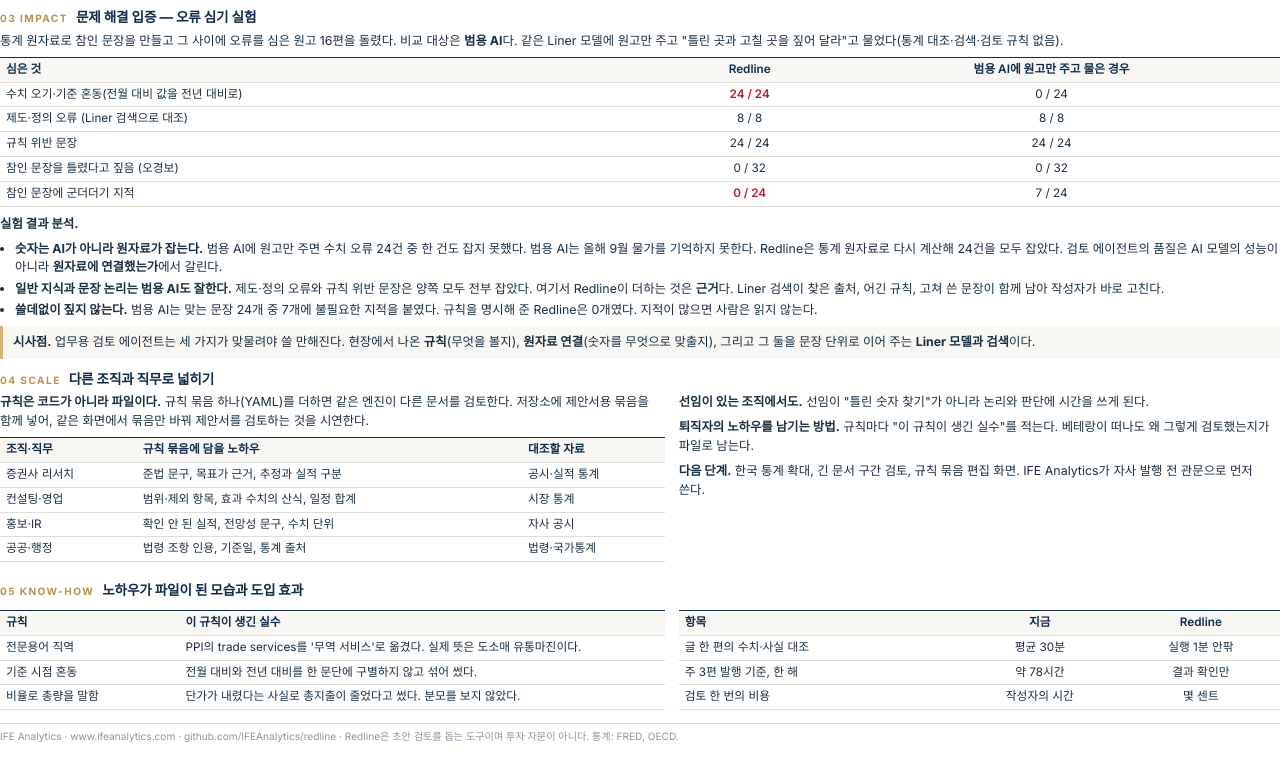
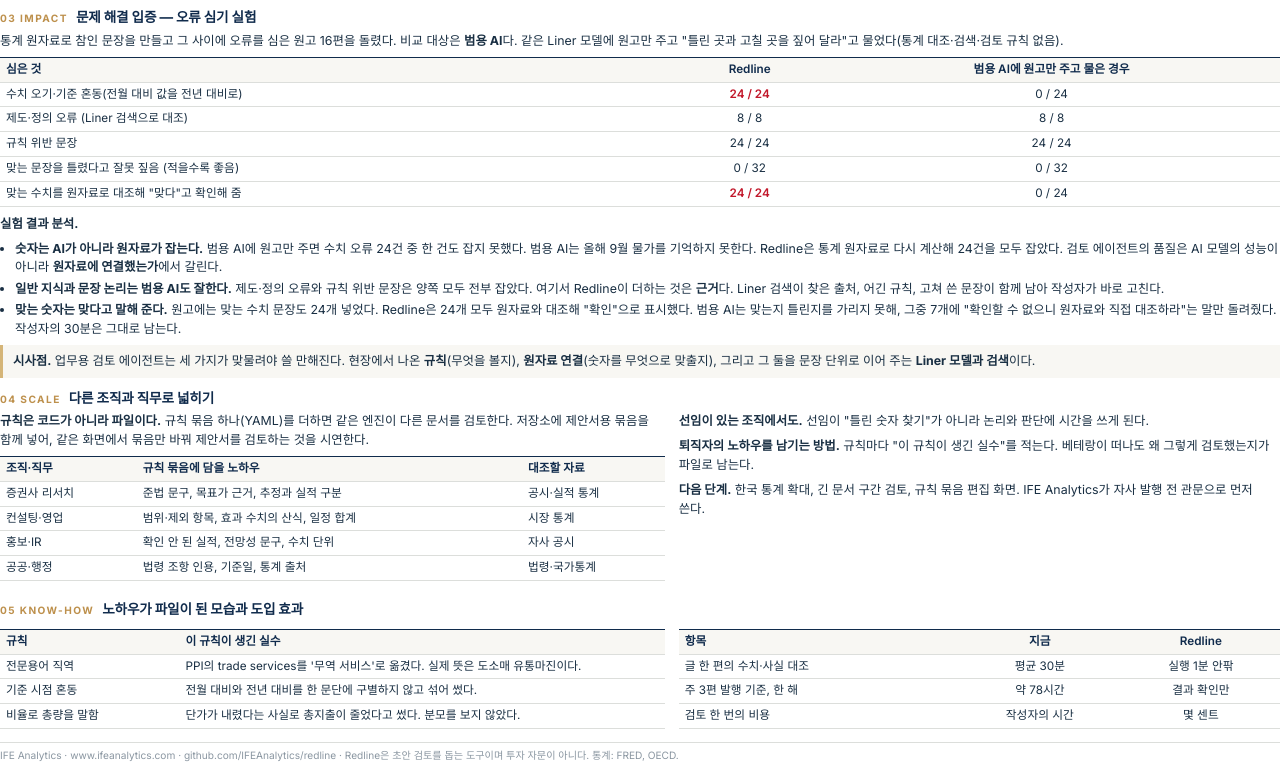
Before and after one commit to IFEAnalytics/redline, a plain HTML site: page docs/plan.html in a window 1280 px wide. Shown: the part 903-1667 px from the top of the page. Drawn offline with Linux system fonts and the light colour scheme.

Commit message:
실험 표·분석의 모호한 '군더더기 지적' 표현 수정: 맞는 수치를 원자료로 확인(24/24 대 0/24)으로 바꾸고 범용 AI의 실제 응답 내용 반영
Co-Authored-By: Claude Fable 5.2 <noreply@anthropic.com>
Claude-Session: https://claude.ai/code/session_01Hsb1Zqs2nKm49MCUT2EsYw

```diff
--- a/docs/plan.html
+++ b/docs/plan.html
@@ -77,13 +77,13 @@ footer{margin-top:5px;font-size:7.6pt;color:#8a96a1;border-top:1px solid #dcdedb
 <tr><td>수치 오기·기준 혼동(전월 대비 값을 전년 대비로)</td><td class="n red">24 / 24</td><td class="n">0 / 24</td></tr>
 <tr><td>제도·정의 오류 (Liner 검색으로 대조)</td><td class="n">8 / 8</td><td class="n">8 / 8</td></tr>
 <tr><td>규칙 위반 문장</td><td class="n">24 / 24</td><td class="n">24 / 24</td></tr>
-<tr><td>참인 문장을 틀렸다고 짚음 (오경보)</td><td class="n">0 / 32</td><td class="n">0 / 32</td></tr>
-<tr><td>참인 문장에 군더더기 지적</td><td class="n red">0 / 24</td><td class="n">7 / 24</td></tr></table>
+<tr><td>맞는 문장을 틀렸다고 잘못 짚음 (적을수록 좋음)</td><td class="n">0 / 32</td><td class="n">0 / 32</td></tr>
+<tr><td>맞는 수치를 원자료로 대조해 "맞다"고 확인해 줌</td><td class="n red">24 / 24</td><td class="n">0 / 24</td></tr></table>
 <p><b>실험 결과 분석.</b></p>
 <ul>
 <li><b>숫자는 AI가 아니라 원자료가 잡는다.</b> 범용 AI에 원고만 주면 수치 오류 24건 중 한 건도 잡지 못했다. 범용 AI는 올해 9월 물가를 기억하지 못한다. Redline은 통계 원자료로 다시 계산해 24건을 모두 잡았다. 검토 에이전트의 품질은 AI 모델의 성능이 아니라 <b>원자료에 연결했는가</b>에서 갈린다.</li>
 <li><b>일반 지식과 문장 논리는 범용 AI도 잘한다.</b> 제도·정의 오류와 규칙 위반 문장은 양쪽 모두 전부 잡았다. 여기서 Redline이 더하는 것은 <b>근거</b>다. Liner 검색이 찾은 출처, 어긴 규칙, 고쳐 쓴 문장이 함께 남아 작성자가 바로 고친다.</li>
-<li><b>쓸데없이 짚지 않는다.</b> 범용 AI는 맞는 문장 24개 중 7개에 불필요한 지적을 붙였다. 규칙을 명시해 준 Redline은 0개였다. 지적이 많으면 사람은 읽지 않는다.</li>
+<li><b>맞는 숫자는 맞다고 말해 준다.</b> 원고에는 맞는 수치 문장도 24개 넣었다. Redline은 24개 모두 원자료와 대조해 "확인"으로 표시했다. 범용 AI는 맞는지 틀린지를 가리지 못해, 그중 7개에 "확인할 수 없으니 원자료와 직접 대조하라"는 말만 돌려줬다. 작성자의 30분은 그대로 남는다.</li>
 </ul>
 <div class="box"><b>시사점.</b> 업무용 검토 에이전트는 세 가지가 맞물려야 쓸 만해진다. 현장에서 나온 <b>규칙</b>(무엇을 볼지), <b>원자료 연결</b>(숫자를 무엇으로 맞출지), 그리고 그 둘을 문장 단위로 이어 주는 <b>Liner 모델과 검색</b>이다.</div>
 
```
Also changed, not shown: 4 other files.
